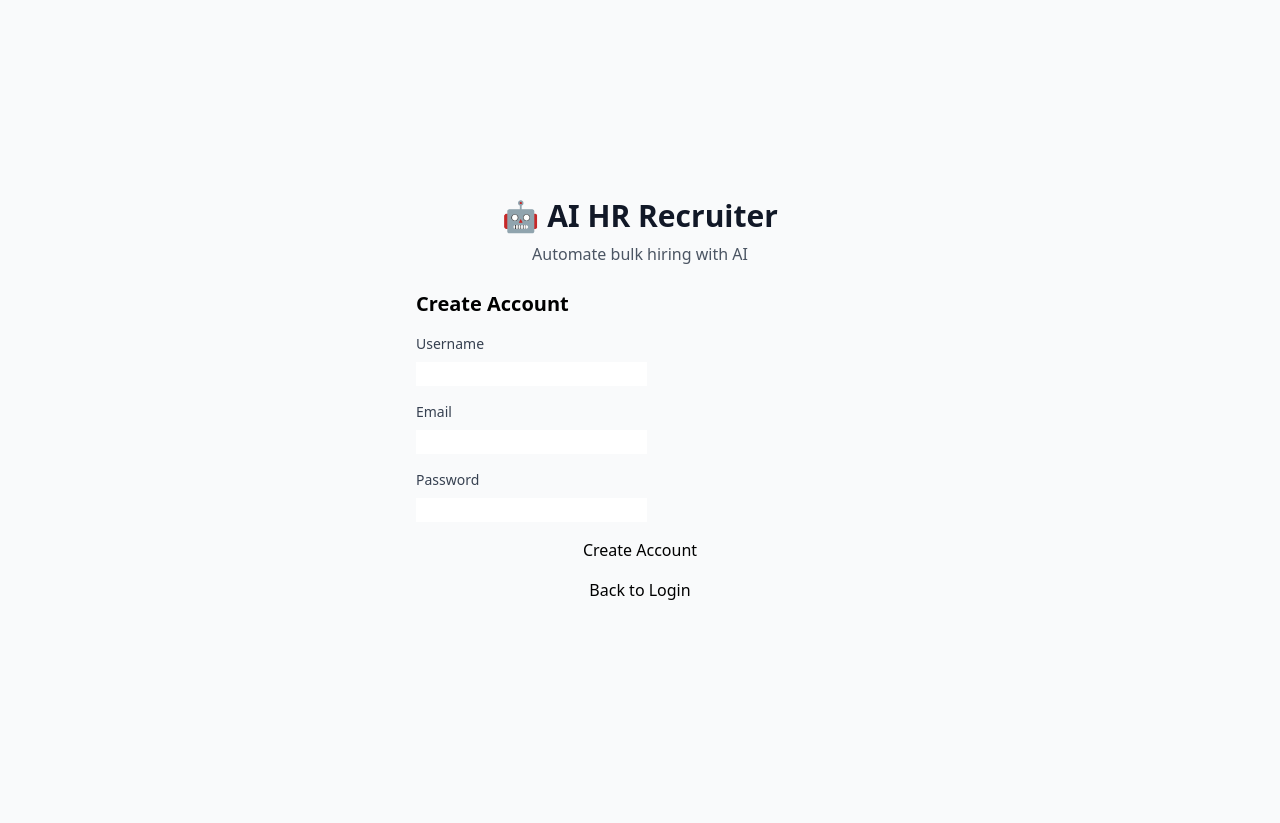
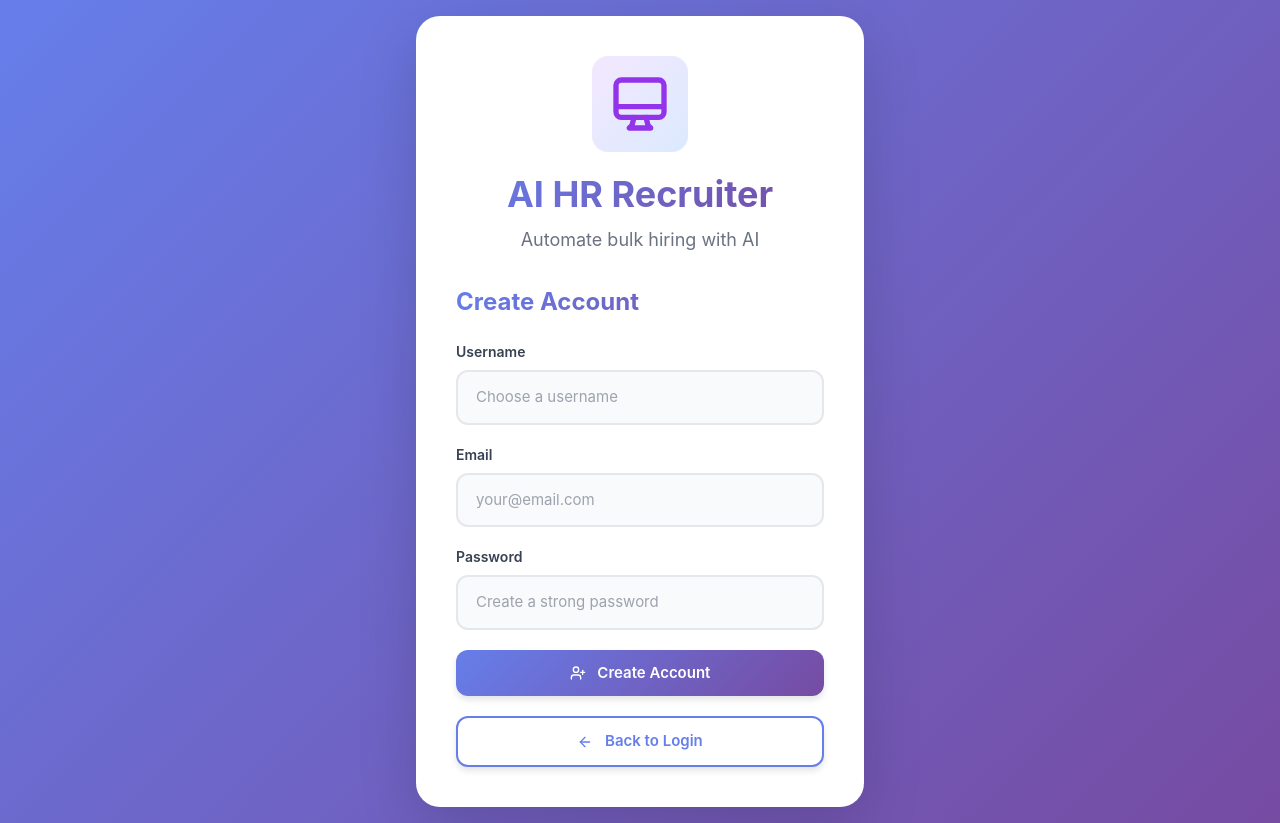
Before and after one commit to manavmate53-jpg/ai-hr-recruiter, a plain HTML site: page index.html in a window 1280 px wide. Both pictures are taken after typing "Sample", "Sample123" into the empty fields and a click on the button "Create Account". Before the commit the page ends 800 px from the top, so only its background shows below. Drawn offline with nearby package versions, Linux system fonts and the light colour scheme.

Commit message:
Premium UI redesign: gradient backgrounds, modern cards, better spacing and professional styling

```diff
--- a/index.html
+++ b/index.html
@@ -13,17 +13,90 @@
 
     <style>
         * { margin: 0; padding: 0; box-sizing: border-box; }
-        body { font-family: system-ui, -apple-system, sans-serif; }
-        .btn { @apply px-4 py-2 rounded-lg font-medium transition-all; }
-        .btn-primary { @apply bg-blue-600 text-white hover:bg-blue-700; }
-        .btn-secondary { @apply bg-gray-200 text-gray-800 hover:bg-gray-300; }
-        .card { @apply bg-white rounded-lg shadow-md p-6; }
-        .input { @apply w-full px-4 py-2 border border-gray-300 rounded-lg focus:ring-2 focus:ring-blue-500 focus:border-transparent; }
-        .tab { @apply px-4 py-2 cursor-pointer transition-all; }
-        .tab.active { @apply border-b-2 border-blue-600 text-blue-600 font-medium; }
+        body {
+            font-family: 'Inter', -apple-system, BlinkMacSystemFont, 'Segoe UI', sans-serif;
+            background: linear-gradient(135deg, #667eea 0%, #764ba2 100%);
+            min-height: 100vh;
+        }
+        .btn {
+            padding: 12px 24px;
+            border-radius: 12px;
+            font-weight: 600;
+            transition: all 0.3s ease;
+            border: none;
+            cursor: pointer;
+            font-size: 15px;
+            box-shadow: 0 4px 6px rgba(0,0,0,0.1);
+        }
+        .btn-primary {
+            background: linear-gradient(135deg, #667eea 0%, #764ba2 100%);
+            color: white;
+        }
+        .btn-primary:hover {
+            transform: translateY(-2px);
+            box-shadow: 0 6px 12px rgba(102, 126, 234, 0.4);
+        }
+        .btn-secondary {
+            background: white;
+            color: #667eea;
+            border: 2px solid #667eea;
+        }
+        .btn-secondary:hover {
+            background: #f7f7ff;
+            transform: translateY(-1px);
+        }
+        .card {
+            background: white;
+            border-radius: 24px;
+            box-shadow: 0 20px 60px rgba(0,0,0,0.15);
+            padding: 40px;
+            backdrop-filter: blur(10px);
+        }
+        .input {
+            width: 100%;
+            padding: 14px 18px;
+            border: 2px solid #e5e7eb;
+            border-radius: 12px;
+            font-size: 15px;
+            transition: all 0.3s ease;
+            background: #f9fafb;
+        }
+        .input:focus {
+            outline: none;
+            border-color: #667eea;
+            background: white;
+            box-shadow: 0 0 0 4px rgba(102, 126, 234, 0.1);
+        }
+        .tab {
+            padding: 14px 24px;
+            cursor: pointer;
+            transition: all 0.3s ease;
+            border-radius: 12px 12px 0 0;
+            font-weight: 500;
+        }
+        .tab:hover {
+            background: rgba(102, 126, 234, 0.05);
+        }
+        .tab.active {
+            background: white;
+            color: #667eea;
+            font-weight: 600;
+            border-bottom: 3px solid #667eea;
+        }
+        .gradient-text {
+            background: linear-gradient(135deg, #667eea 0%, #764ba2 100%);
+            -webkit-background-clip: text;
+            -webkit-text-fill-color: transparent;
+            background-clip: text;
+        }
+        .glass-card {
+            background: rgba(255, 255, 255, 0.95);
+            backdrop-filter: blur(20px);
+            border: 1px solid rgba(255, 255, 255, 0.3);
+        }
     </style>
 </head>
-<body class="bg-gray-50">
+<body>
     <div id="app"></div>
 
     <script>
@@ -194,69 +267,96 @@
             return `
                 <div class="min-h-screen flex items-center justify-center p-4">
                     <div class="card max-w-md w-full">
-                        <div class="text-center mb-6">
-                            <h1 class="text-3xl font-bold text-gray-900 mb-2">🤖 AI HR Recruiter</h1>
-                            <p class="text-gray-600">Automate bulk hiring with AI</p>
+                        <div class="text-center mb-8">
+                            <div class="inline-block p-4 bg-gradient-to-br from-purple-100 to-blue-100 rounded-2xl mb-4">
+                                <svg class="w-16 h-16" fill="none" stroke="currentColor" viewBox="0 0 24 24">
+                                    <path stroke-linecap="round" stroke-linejoin="round" stroke-width="2" d="M9.75 17L9 20l-1 1h8l-1-1-.75-3M3 13h18M5 17h14a2 2 0 002-2V5a2 2 0 00-2-2H5a2 2 0 00-2 2v10a2 2 0 002 2z" class="text-purple-600"></path>
+                                </svg>
+                            </div>
+                            <h1 class="text-4xl font-bold gradient-text mb-3">AI HR Recruiter</h1>
+                            <p class="text-gray-500 text-lg">Automate bulk hiring with AI</p>
                         </div>
 
                         ${state.showCreateAccount ? `
-                            <form onsubmit="handleCreateAccount(event)" class="space-y-4">
-                                <h2 class="text-xl font-semibold mb-4">Create Account</h2>
+                            <form onsubmit="handleCreateAccount(event)" class="space-y-5">
+                                <h2 class="text-2xl font-bold gradient-text mb-6">Create Account</h2>
                                 <div>
-                                    <label class="block text-sm font-medium text-gray-700 mb-2">Username</label>
-                                    <input type="text" id="new-username" class="input" required>
+                                    <label class="block text-sm font-semibold text-gray-700 mb-2">Username</label>
+                                    <input type="text" id="new-username" class="input" placeholder="Choose a username" required>
                                 </div>
                                 <div>
-                                    <label class="block text-sm font-medium text-gray-700 mb-2">Email</label>
-                                    <input type="email" id="new-email" class="input" required>
+                                    <label class="block text-sm font-semibold text-gray-700 mb-2">Email</label>
+                                    <input type="email" id="new-email" class="input" placeholder="your@email.com" required>
                                 </div>
                                 <div>
-                                    <label class="block text-sm font-medium text-gray-700 mb-2">Password</label>
-                                    <input type="password" id="new-password" class="input" required>
+                                    <label class="block text-sm font-semibold text-gray-700 mb-2">Password</label>
+                                    <input type="password" id="new-password" class="input" placeholder="Create a strong password" required>
                                 </div>
-                                <button type="submit" class="btn btn-primary w-full">Create Account</button>
-                                <button type="button" onclick="state.showCreateAccount = false; render()" class="btn btn-secondary w-full">Back to Login</button>
+                                <button type="submit" class="btn btn-primary w-full mt-6">
+                                    <i data-lucide="user-plus" class="w-4 h-4 inline mr-2"></i>
+                                    Create Account
+                                </button>
+                                <button type="button" onclick="state.showCreateAccount = false; render()" class="btn btn-secondary w-full">
+                                    <i data-lucide="arrow-left" class="w-4 h-4 inline mr-2"></i>
+                                    Back to Login
+                                </button>
                             </form>
                         ` : state.showForgotPassword ? `
-                            <form onsubmit="handleForgotPassword(event)" class="space-y-4">
-                                <h2 class="text-xl font-semibold mb-4">Reset Password</h2>
+                            <form onsubmit="handleForgotPassword(event)" class="space-y-5">
+                                <h2 class="text-2xl font-bold gradient-text mb-6">Reset Password</h2>
                                 <div>
-                                    <label class="block text-sm font-medium text-gray-700 mb-2">Email</label>
+                                    <label class="block text-sm font-semibold text-gray-700 mb-2">Email Address</label>
                                     <input type="email" id="reset-email" class="input" placeholder="your@email.com" required>
                                 </div>
-                                <button type="submit" class="btn btn-primary w-full">Send Reset Link</button>
-                                <button type="button" onclick="state.showForgotPassword = false; render()" class="btn btn-secondary w-full">Back to Login</button>
+                                <p class="text-sm text-gray-500">We'll send you a link to reset your password</p>
+                                <button type="submit" class="btn btn-primary w-full mt-6">
+                                    <i data-lucide="mail" class="w-4 h-4 inline mr-2"></i>
+                                    Send Reset Link
+                                </button>
+                                <button type="button" onclick="state.showForgotPassword = false; render()" class="btn btn-secondary w-full">
+                                    <i data-lucide="arrow-left" class="w-4 h-4 inline mr-2"></i>
+                                    Back to Login
+                                </button>
                             </form>
                         ` : `
-                            <form onsubmit="handleLogin(event)" class="space-y-4">
+                            <form onsubmit="handleLogin(event)" class="space-y-5">
                                 <div>
-                                    <label class="block text-sm font-medium text-gray-700 mb-2">Username</label>
-                                    <input type="text" id="username" class="input" placeholder="admin" required>
+                                    <label class="block text-sm font-semibold text-gray-700 mb-2">Username</label>
+                                    <input type="text" id="username" class="input" placeholder="Enter your username" required>
                                 </div>
 
                                 <div>
-                                    <label class="block text-sm font-medium text-gray-700 mb-2">Password</label>
+                                    <label class="block text-sm font-semibold text-gray-700 mb-2">Password</label>
                                     <div class="relative">
-                                        <input type="password" id="password" class="input pr-10" placeholder="admin123" required>
-                                        <button type="button" onclick="togglePassword()" class="absolute right-3 top-3 text-gray-500">
+                                        <input type="password" id="password" class="input pr-12" placeholder="Enter your password" required>
+                                        <button type="button" onclick="togglePassword()" class="absolute right-4 top-4 text-gray-400 hover:text-gray-600">
                                             <i data-lucide="eye" class="w-5 h-5"></i>
                                         </button>
                                     </div>
                                 </div>
 
-                                <button type="submit" class="btn btn-primary w-full">
-                                    <i data-lucide="log-in" class="w-4 h-4 inline mr-2"></i>
-                                    Login
+                                <button type="submit" class="btn btn-primary w-full mt-6">
+                                    <i data-lucide="log-in" class="w-5 h-5 inline mr-2"></i>
+                                    Sign In
                                 </button>
                             </form>
 
-                            <div class="mt-4 flex justify-between text-sm">
-                                <button onclick="state.showCreateAccount = true; render()" class="text-blue-600 hover:underline">Create Account</button>
-                                <button onclick="state.showForgotPassword = true; render()" class="text-blue-600 hover:underline">Forgot Password?</button>
+                            <div class="mt-6 flex justify-between items-center text-sm">
+                                <button onclick="state.showCreateAccount = true; render()" class="font-semibold text-purple-600 hover:text-purple-700 transition">
+                                    <i data-lucide="user-plus" class="w-4 h-4 inline mr-1"></i>
+                                    Create Account
+                                </button>
+                                <button onclick="state.showForgotPassword = true; render()" class="font-semibold text-purple-600 hover:text-purple-700 transition">
+                                    Forgot Password?
+                                </button>
                             </div>
 
-                            <div class="mt-4 p-3 bg-blue-50 rounded-lg text-sm text-blue-900">
-                                <strong>Demo Login:</strong> admin / admin123
+                            <div class="mt-6 p-4 bg-gradient-to-r from-purple-50 to-blue-50 rounded-xl border border-purple-100">
+                                <p class="text-sm text-gray-600 text-center">
+                                    <span class="font-semibold text-purple-700">Demo Login:</span>
+                                    <span class="font-mono bg-white px-2 py-1 rounded">admin</span> /
+                                    <span class="font-mono bg-white px-2 py-1 rounded">admin123</span>
+                                </p>
                             </div>
                         `}
                     </div>
@@ -266,16 +366,28 @@
 
         function Header() {
             return `
-                <header class="bg-white shadow-sm">
-                    <div class="max-w-7xl mx-auto px-4 py-4 flex justify-between items-center">
-                        <div>
-                            <h1 class="text-2xl font-bold text-gray-900">🤖 AI HR Recruiter</h1>
-                            <p class="text-sm text-gray-600">Bulk Hiring Automation</p>
+                <header class="bg-white shadow-lg border-b border-gray-100">
+                    <div class="max-w-7xl mx-auto px-6 py-5 flex justify-between items-center">
+                        <div class="flex items-center gap-4">
+                            <div class="p-2 bg-gradient-to-br from-purple-100 to-blue-100 rounded-xl">
+                                <svg class="w-8 h-8 text-purple-600" fill="none" stroke="currentColor" viewBox="0 0 24 24">
+                                    <path stroke-linecap="round" stroke-linejoin="round" stroke-width="2" d="M9.75 17L9 20l-1 1h8l-1-1-.75-3M3 13h18M5 17h14a2 2 0 002-2V5a2 2 0 00-2-2H5a2 2 0 00-2 2v10a2 2 0 002 2z"></path>
+                                </svg>
+                            </div>
+                            <div>
+                                <h1 class="text-2xl font-bold gradient-text">AI HR Recruiter</h1>
+                                <p class="text-sm text-gray-500">Bulk Hiring Automation</p>
+                            </div>
                         </div>
                         <div class="flex items-center gap-4">
-                            <span class="text-sm text-gray-600">👤 ${state.user?.username || 'User'}</span>
-                            <button onclick="logout()" class="btn btn-secondary text-sm">
-                                <i data-lucide="log-out" class="w-4 h-4 inline mr-1"></i>
+                            <div class="px-4 py-2 bg-gradient-to-r from-purple-50 to-blue-50 rounded-xl border border-purple-100">
+                                <span class="text-sm font-semibold text-purple-700">
+                                    <i data-lucide="user" class="w-4 h-4 inline mr-1"></i>
+                                    ${state.user?.username || 'User'}
+                                </span>
+                            </div>
+                            <button onclick="logout()" class="btn btn-secondary">
+                                <i data-lucide="log-out" class="w-4 h-4 inline mr-2"></i>
                                 Logout
                             </button>
                         </div>
@@ -659,6 +771,7 @@ HR Team`;
 
             if (!state.user) {
                 app.innerHTML = LoginScreen();
+                document.body.style.background = 'linear-gradient(135deg, #667eea 0%, #764ba2 100%)';
             } else {
                 let content = '';
                 if (state.currentTab === 'upload') content = UploadTab();
@@ -666,7 +779,8 @@ HR Team`;
                 else if (state.currentTab === 'messages') content = MessagesTab();
                 else if (state.currentTab === 'settings') content = SettingsTab();
 
-                app.innerHTML = Header() + Tabs() + content;
+                document.body.style.background = '#f3f4f6';
+                app.innerHTML = Header() + Tabs() + `<div class="bg-gray-100 min-h-screen">${content}</div>`;
             }
 
             // Initialize Lucide icons
```
